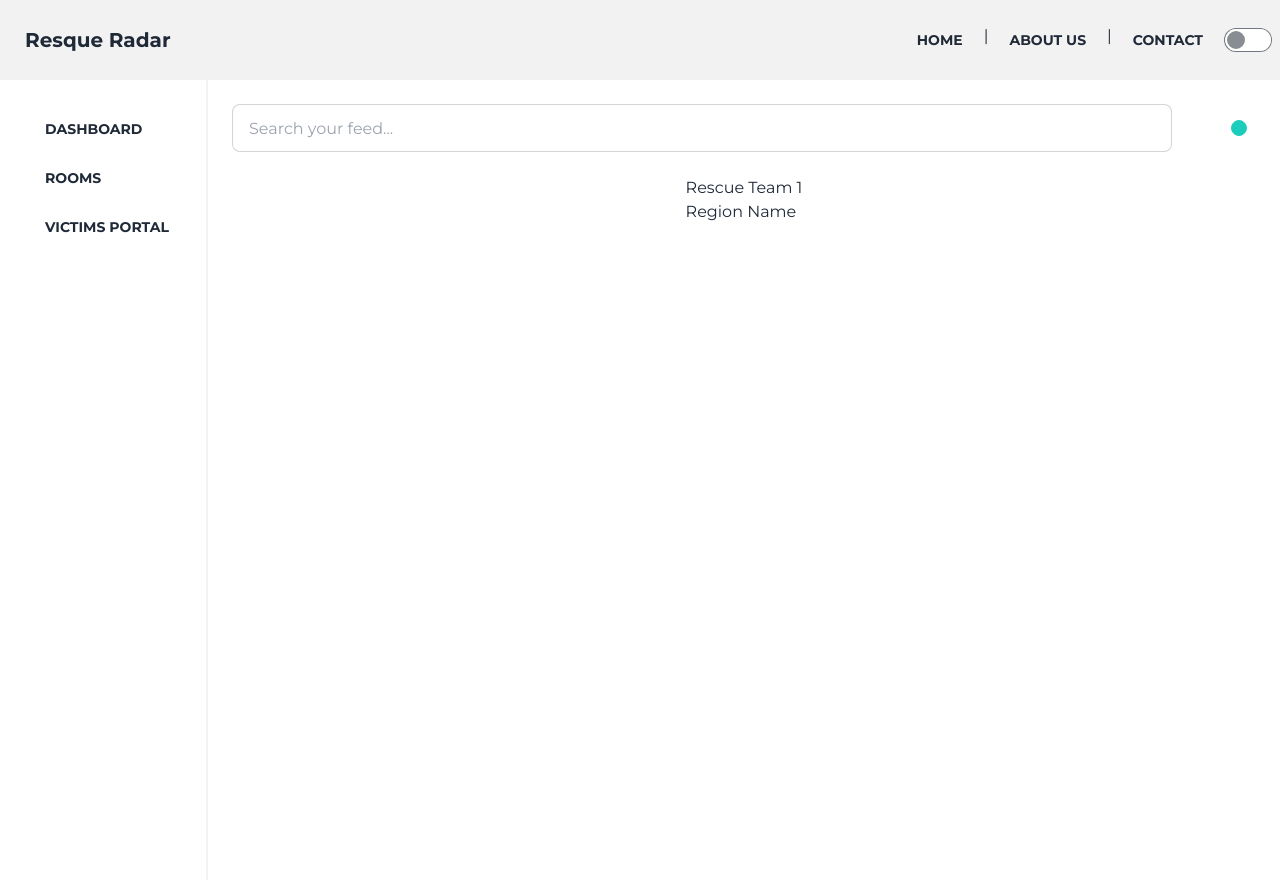
After one commit to RescueRadar/resque-radar, a Django app: page /dashboard/ in a window 1280 px wide. The commit adds this page. Run offline with Django 4.2, Linux system fonts and the light colour scheme; some libraries are stand-ins or nearby versions.

Commit message:
working on dashboard

```diff
--- a/base/views.py
+++ b/base/views.py
@@ -12,7 +12,8 @@ def about(request):
 def contact(request):
     return render(request, 'contact.html')
 
-
+def dashboard(request):
+    return render(request, 'dashboard.html')
 @login_required
 def profile(request):
     if request.method=="POST":
--- a/rescueradar/urls.py
+++ b/rescueradar/urls.py
@@ -10,6 +10,7 @@ urlpatterns = [
     path('about/', base_views.about, name='about'),
     path('contact/', base_views.contact, name='contact'),
     path('accounts/profile/', base_views.profile, name='profile'),
+    path('dashboard/', base_views.dashboard, name='dashboard'),
     # path('', include(router.urls)),
     # path('api-auth/', include('rest_framework.urls', namespace='rest_framework'))
 ]
--- a/templates/base.html
+++ b/templates/base.html
@@ -32,7 +32,7 @@
 		<script>
   			AOS.init();
 		</script>
-		<div class="navbar py-4 bg-base-200">
+		<div class="navbar h-20 py-4 bg-base-200 fixed z-50">
 			<div class="navbar-start">
 				<a class="btn btn-ghost normal-case text-xl" href="/">Resque Radar</a>
 			</div>
@@ -87,6 +87,10 @@
 			</div>
 		</div>
 
+		<div class="pt-20">
+
+		</div>
+
 		{% block main %}{% endblock %}
 
 		<script src="" async defer></script>
--- /dev/null
+++ b/templates/dashboard.html
@@ -0,0 +1,52 @@
+{% extends 'base.html' %} {% block main %} {% load static %} {% comment %} Vertical Navigation {% endcomment %}
+<div class="h-screen w-52 border-r-2 border-base-200 fixed flex flex-col justify-between items-center py-4">
+	<ul class="space-y-4 my-4">
+		<li>
+			<a href="" class="btn btn-ghost btn-sm">
+				<i class="fa-solid fa-table-columns"></i>
+				Dashboard
+			</a>
+		</li>
+		<li>
+			<a href="" class="btn btn-ghost btn-sm">
+				<i class="fa-solid fa-door-open"></i>
+				Rooms
+			</a>
+		</li>
+		<li>
+			<a href="" class="btn btn-ghost btn-sm"><i class="fa-solid fa-tower-broadcast"></i> Victims Portal </a>
+		</li>
+	</ul>
+</div>
+
+<div class="w-[calc(100%-13rem)] min-h-screen ml-[13rem] flex flex-col items-center">
+	{% comment %} SearchBar {% endcomment %}
+	<div class="w-full flex p-6">
+		<input type="text" class="input input-bordered w-full" placeholder="Search your feed..." />
+		<details class="dropdown ml-4">
+			<summary class="text-xl btn btn-ghost">
+				<i class="fa-solid fa-bars"></i>
+			</summary>
+			<ul class="p-2 shadow menu dropdown-content z-[1] bg-base-200 rounded-box">
+				<h4 class="font-bold my-2 text-center">Filter By</h4>
+				<li><a class="whitespace-nowrap">RO Status</a></li>
+				<li><a>Region</a></li>
+			</ul>
+		</details>
+		<button class="btn btn-ghost text-xl">
+			<div class="indicator">
+				<span class="indicator-item badge badge-accent badge-sm"></span>
+				<i class="fa-solid fa-bell"></i>
+			</div>
+		</button>
+	</div>
+
+	{% comment %} Feed {% endcomment %}
+	<div>
+		<div>
+			<h3>Rescue Team 1</h3>
+			<p>Region Name</p>
+		</div>
+	</div>
+</div>
+{% endblock %}
```
